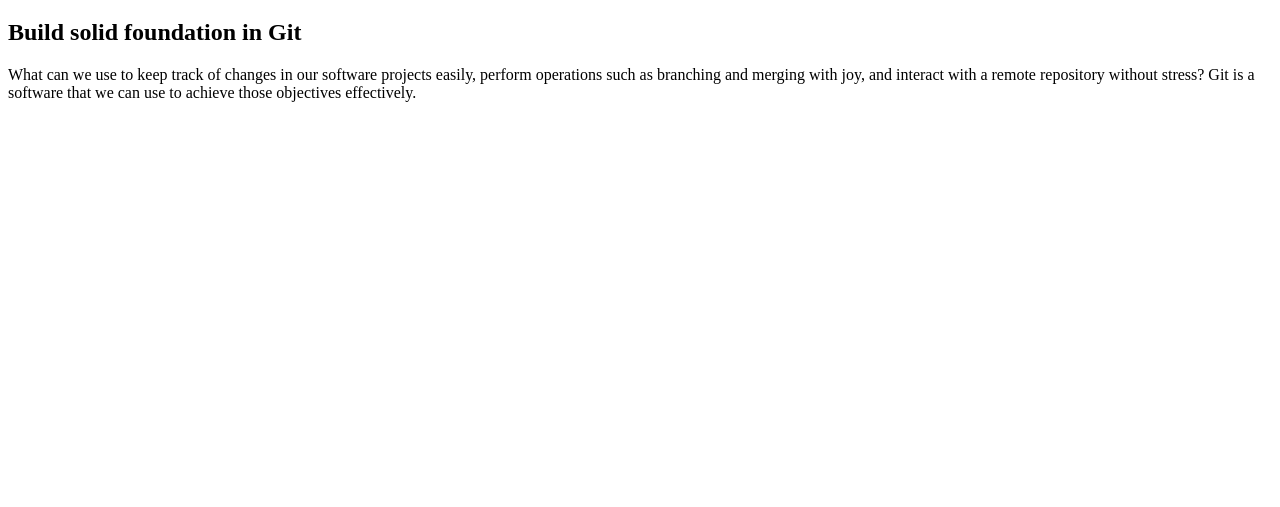
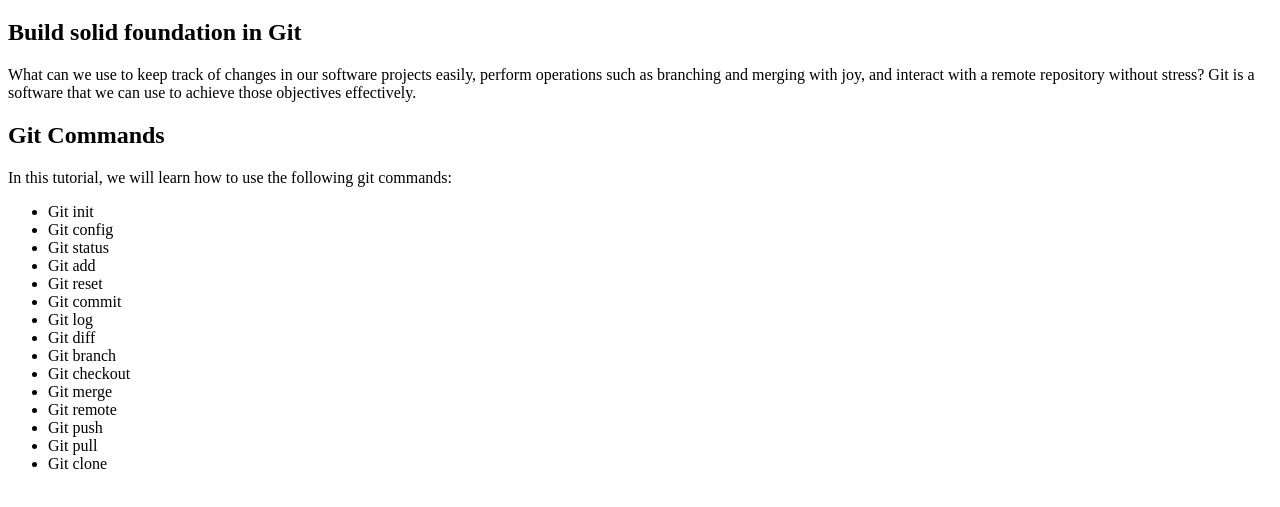
Before and after one commit to mosesajire/git-lesson, a plain HTML site: page index.html in a window 1280 px wide. Shown: the part 61-568 px from the top of the page. Drawn offline with Linux system fonts and the light colour scheme.

Commit message:
Added git commands to homepage

```diff
--- a/index.html
+++ b/index.html
@@ -5,7 +5,30 @@
 	</head>
 	<body>
 		<h1>Git Tutorial</h1>
+
 		<h2>Build solid foundation in Git</h2>
 		<p>What can we use to keep track of changes in our software projects easily, perform operations such as branching and merging with joy, and interact with a remote repository without stress?  Git is a software that we can use to achieve those objectives effectively. </p>
+
+		<h2> Git Commands </h2>
+
+		<p> In this tutorial, we will learn how to use the following git commands: </p>
+
+		<ul>
+			<li> Git init </li>
+			<li> Git config </li>
+			<li> Git status </li>
+			<li> Git add </li>
+			<li> Git reset </li>
+			<li> Git commit </li>
+			<li> Git log </li>
+			<li> Git diff </li>
+			<li> Git branch </li>
+			<li> Git checkout </li>
+			<li> Git merge </li>
+			<li> Git remote </li>
+			<li> Git push </li>
+			<li> Git pull </li>
+			<li> Git clone </li>
+		</ul>
 	</body>
 </html>
```
